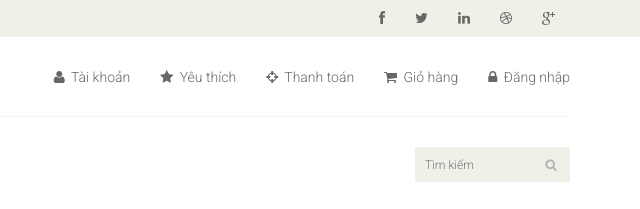
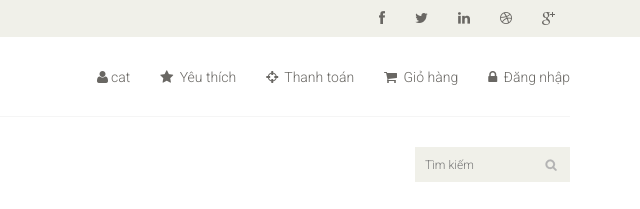
Before and after one commit to Thanhle297/re-shop-web-ui, a plain HTML site: page index.html in a window 1280 px wide. Shown: the top 209 px of the page, 640-1280 px from the left. Drawn offline with Linux system fonts and the light colour scheme.

Commit message:
Update index.html

```diff
--- a/index.html
+++ b/index.html
@@ -103,7 +103,7 @@
               <div class="shop-menu pull-right">
                 <ul class="nav navbar-nav">
                   <li>
-                    <a href="#"><i class="fa fa-user"></i> Tài khoản</a>
+                    <a href="#"><i class="fa fa-user"></i>cat</a>
                   </li>
                   <li>
                     <a href="#"><i class="fa fa-star"></i> Yêu thích</a>
```
